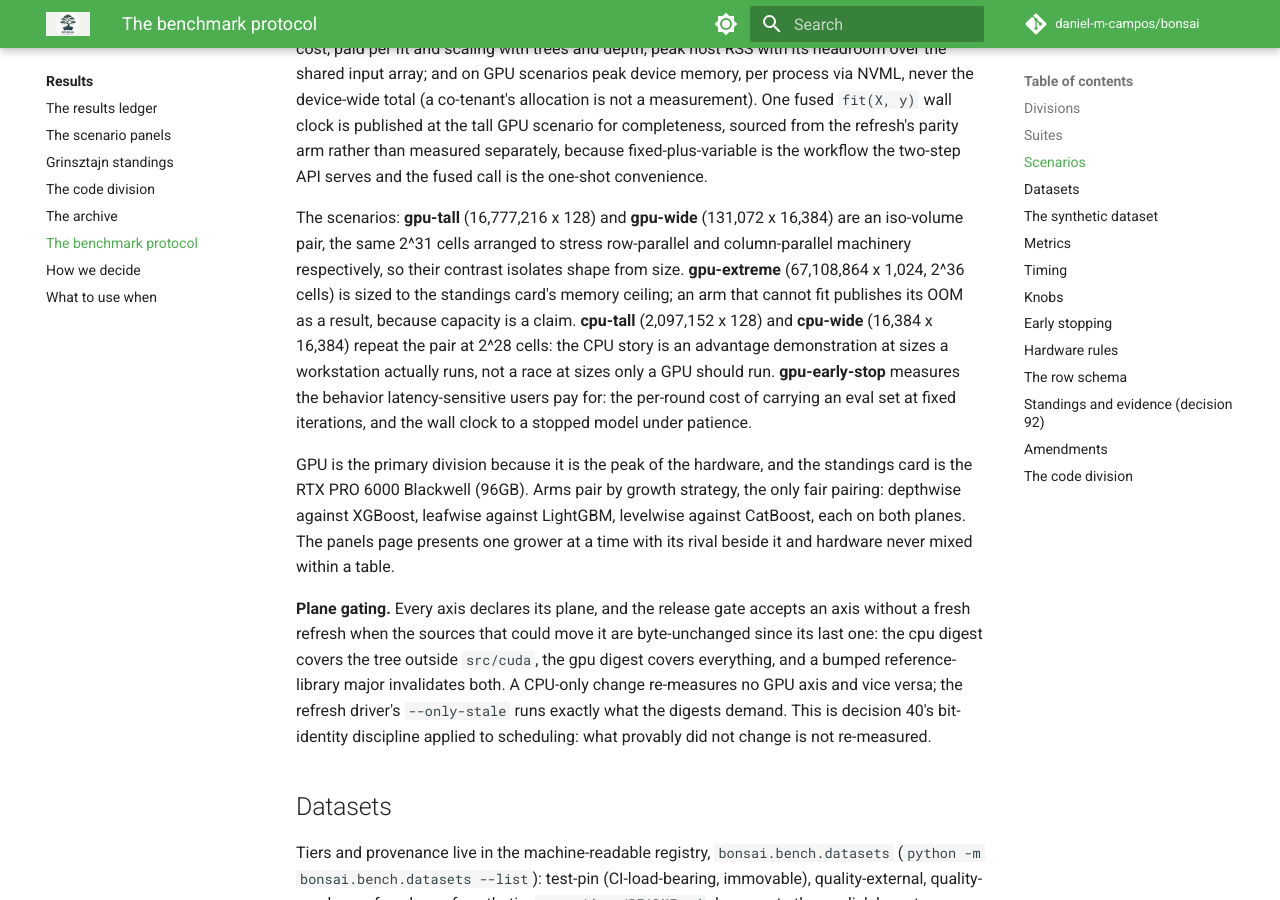
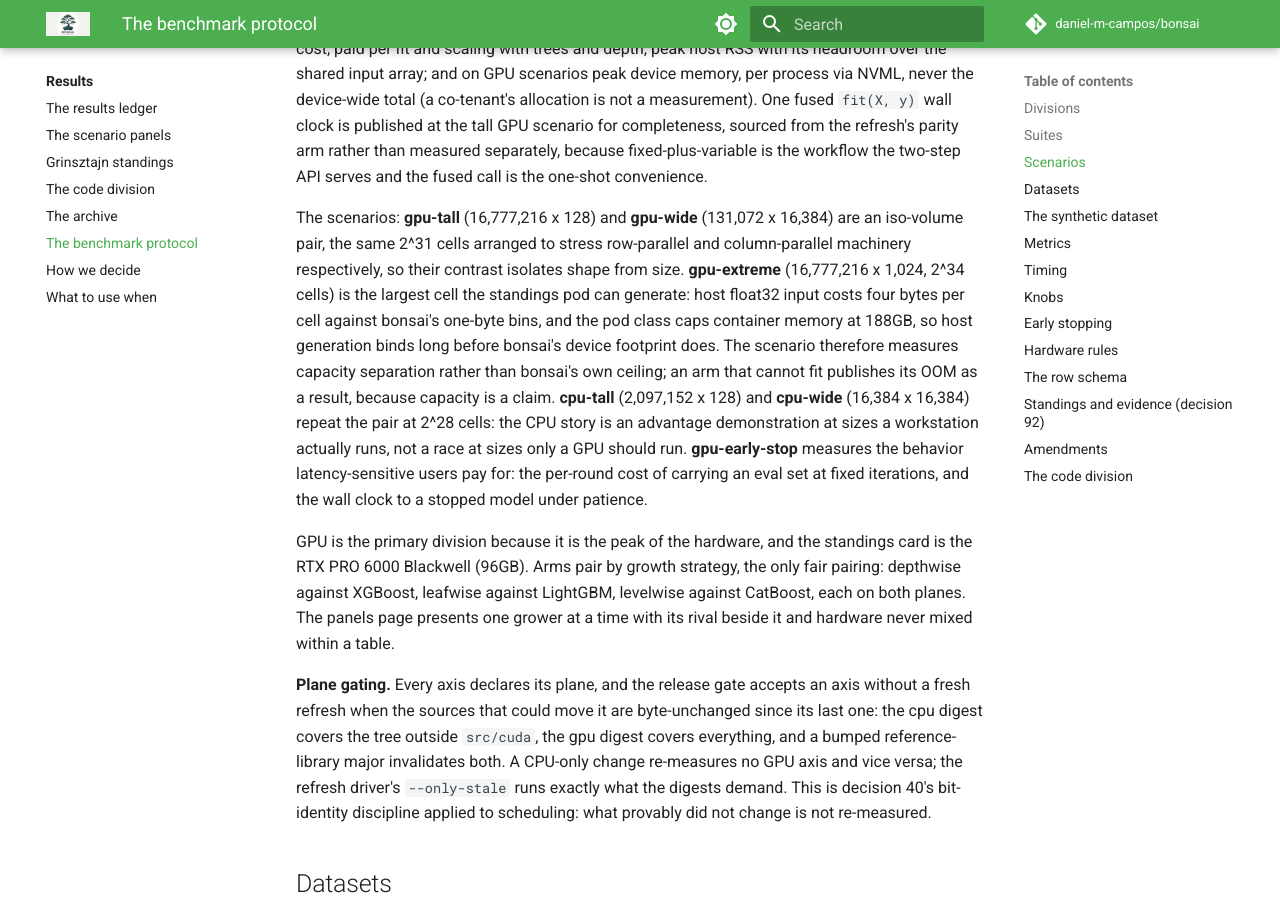
Before and after one commit to daniel-m-campos/bonsai, an MkDocs documentation site: the page built from docs/method/benchmark-protocol.md, in a window 1280 px wide and 900 px high, scrolled down 1838 px. Built offline with MkDocs 1.6.1 and Material for MkDocs 9.7.7, drawn with Linux system fonts in a browser that asks for light colours; comment, search, counter and statistics services are not loaded.

Commit message:
bench: size the extreme cell to the host cap

```diff
--- a/docs/method/benchmark-protocol.md
+++ b/docs/method/benchmark-protocol.md
@@ -32,7 +32,7 @@
 
 The perf division measures five scenarios and one behavior, not a grid. A scenario is a single (rows x cols) cell chosen to make one claim sharply, and every scenario publishes the same four dimensions so a reader never re-orients: `ingest_s`, the fixed cost of turning raw floats into the library's training structure, paid once per dataset however many fits follow; `train_s`, the variable cost, paid per fit and scaling with trees and depth; peak host RSS with its headroom over the shared input array; and on GPU scenarios peak device memory, per process via NVML, never the device-wide total (a co-tenant's allocation is not a measurement). One fused `fit(X, y)` wall clock is published at the tall GPU scenario for completeness, sourced from the refresh's parity arm rather than measured separately, because fixed-plus-variable is the workflow the two-step API serves and the fused call is the one-shot convenience.
 
-The scenarios: **gpu-tall** (16,777,216 x 128) and **gpu-wide** (131,072 x 16,384) are an iso-volume pair, the same 2^31 cells arranged to stress row-parallel and column-parallel machinery respectively, so their contrast isolates shape from size. **gpu-extreme** (67,108,864 x 1,024, 2^36 cells) is sized to the standings card's memory ceiling; an arm that cannot fit publishes its OOM as a result, because capacity is a claim. **cpu-tall** (2,097,152 x 128) and **cpu-wide** (16,384 x 16,384) repeat the pair at 2^28 cells: the CPU story is an advantage demonstration at sizes a workstation actually runs, not a race at sizes only a GPU should run. **gpu-early-stop** measures the behavior latency-sensitive users pay for: the per-round cost of carrying an eval set at fixed iterations, and the wall clock to a stopped model under patience.
+The scenarios: **gpu-tall** (16,777,216 x 128) and **gpu-wide** (131,072 x 16,384) are an iso-volume pair, the same 2^31 cells arranged to stress row-parallel and column-parallel machinery respectively, so their contrast isolates shape from size. **gpu-extreme** (16,777,216 x 1,024, 2^34 cells) is the largest cell the standings pod can generate: host float32 input costs four bytes per cell against bonsai's one-byte bins, and the pod class caps container memory at 188GB, so host generation binds long before bonsai's device footprint does. The scenario therefore measures capacity separation rather than bonsai's own ceiling; an arm that cannot fit publishes its OOM as a result, because capacity is a claim. **cpu-tall** (2,097,152 x 128) and **cpu-wide** (16,384 x 16,384) repeat the pair at 2^28 cells: the CPU story is an advantage demonstration at sizes a workstation actually runs, not a race at sizes only a GPU should run. **gpu-early-stop** measures the behavior latency-sensitive users pay for: the per-round cost of carrying an eval set at fixed iterations, and the wall clock to a stopped model under patience.
 
 GPU is the primary division because it is the peak of the hardware, and the standings card is the RTX PRO 6000 Blackwell (96GB). Arms pair by growth strategy, the only fair pairing: depthwise against XGBoost, leafwise against LightGBM, levelwise against CatBoost, each on both planes. The panels page presents one grower at a time with its rival beside it and hardware never mixed within a table.
 
```
Also changed, not shown: 1 other file.
